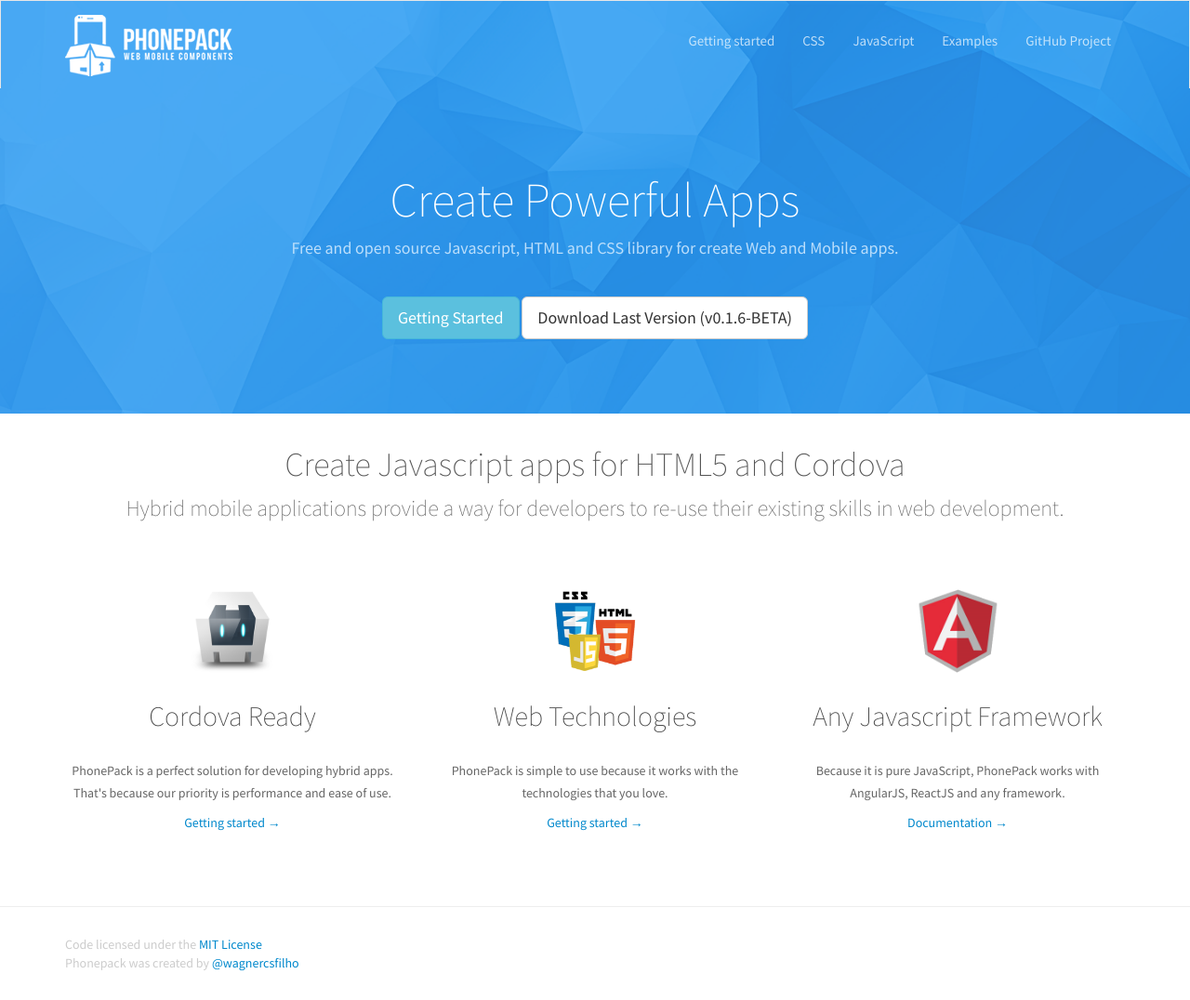
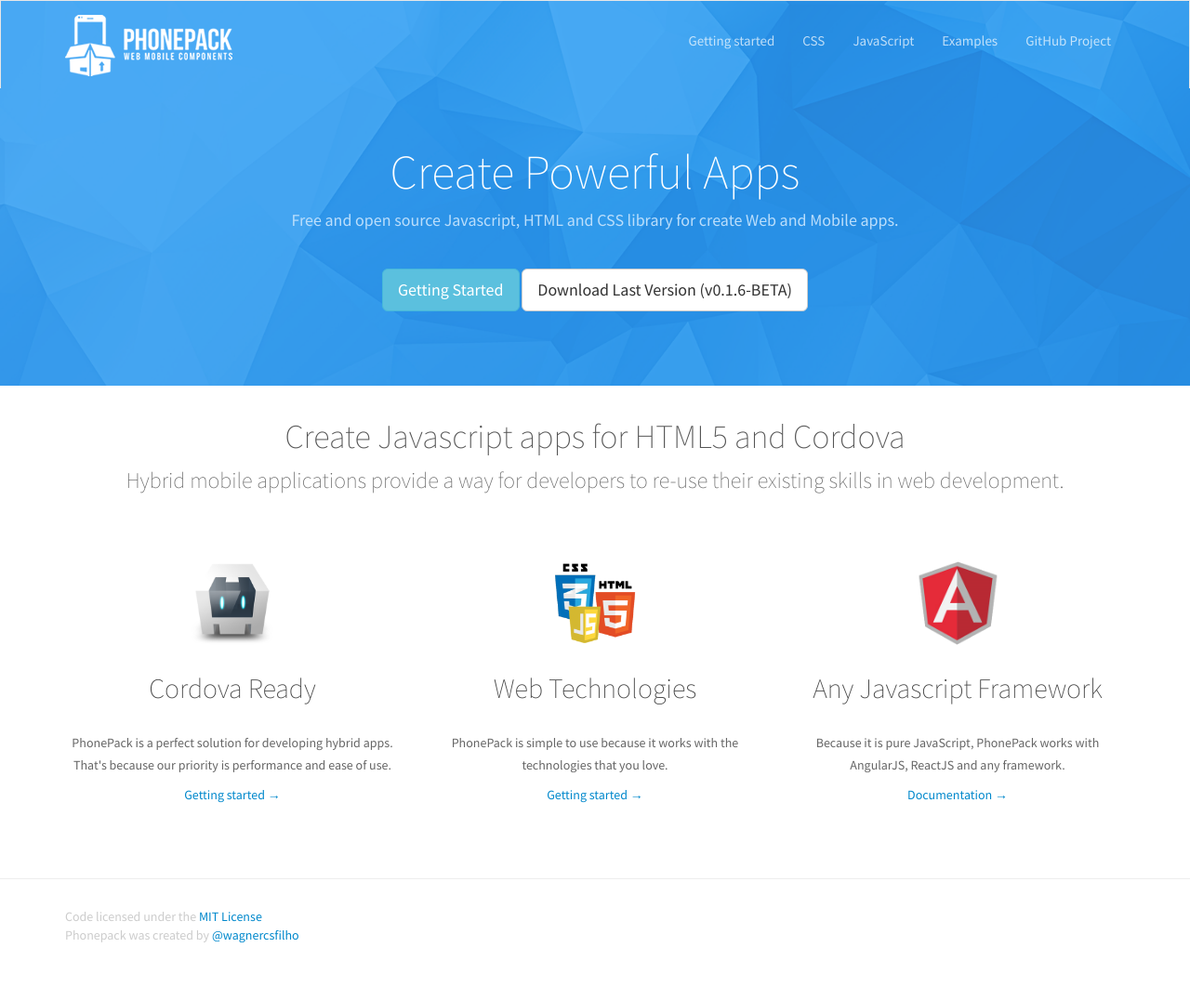
Before and after one commit to wagnercsfilho/phonepack, a Jekyll site: the page built from index.html, in a window 1280 px wide. Shown: the whole page at 93% size. Built offline with Jekyll 4.4.1, drawn with Linux system fonts in a browser that asks for light colours; after the commit the page ends 1046 px from its top, so only the background shows below that.

```diff
--- a/styles/style.css
+++ b/styles/style.css
@@ -155,7 +155,7 @@
 	font-size: 52px;
 	text-transform: capitalize;
 	margin-bottom: 10px;
-	margin-top: 40px;
+	margin-top: 10px;
 	color: #FFF;
 	font-weight: 200;
 	line-height: 60px;
```
